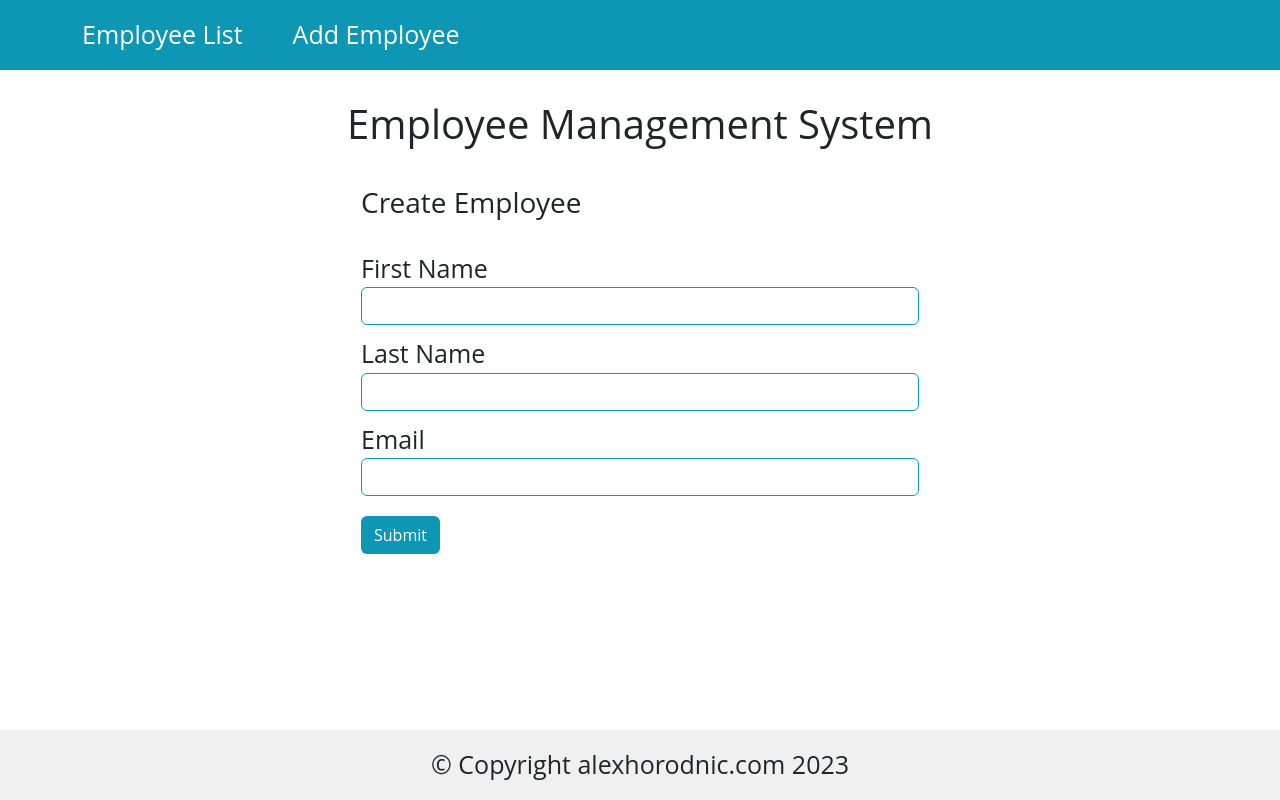
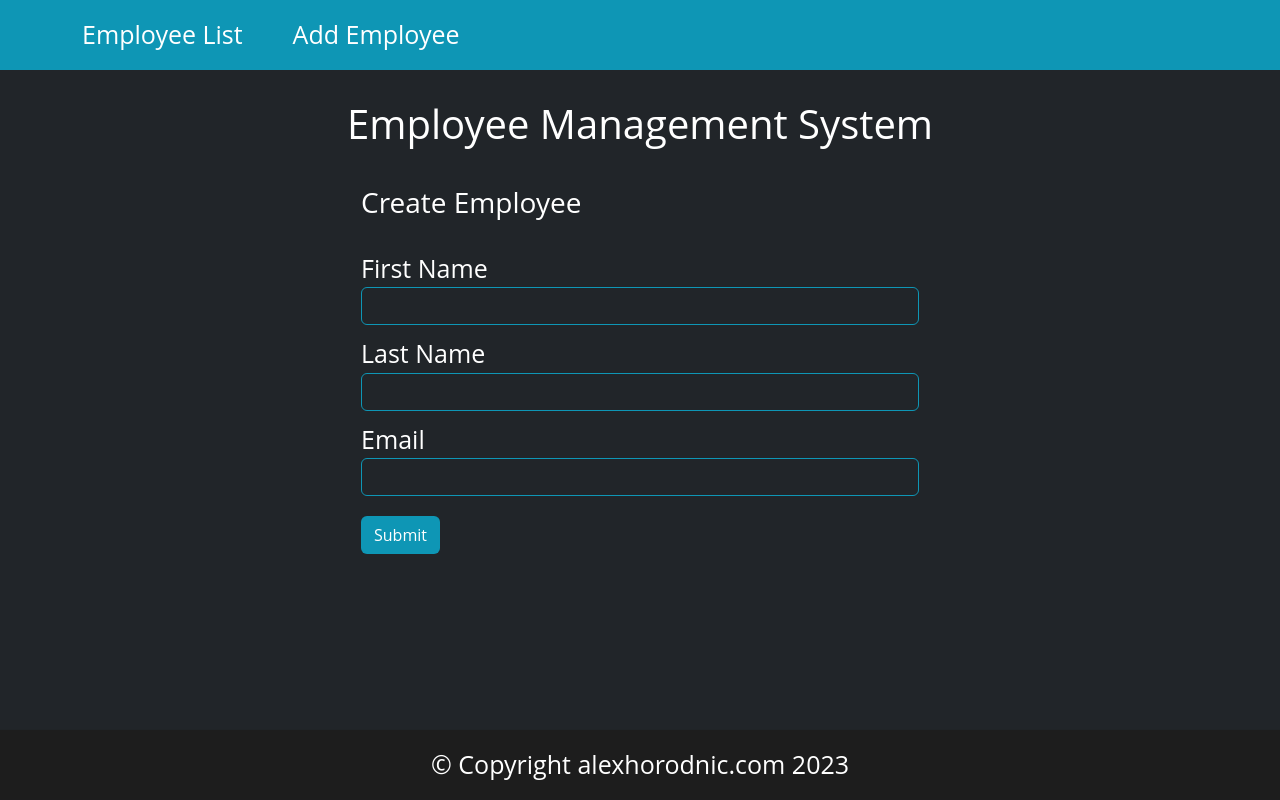
Before and after one commit to AlexHorodnic/employee-management-fullstack-app, an Angular app in the folder employee-management-frontend/: page /create-employee in a window 1280 px wide. Built offline with nearby package versions, Linux system fonts and the light colour scheme.

Commit message:
install bootstrap icons, modify design of components.

```diff
--- a/employee-management-frontend/package.json
+++ b/employee-management-frontend/package.json
@@ -21,6 +21,7 @@
     "@angular/platform-browser-dynamic": "^17.0.0",
     "@angular/router": "^17.0.0",
     "bootstrap": "^5.3.2",
+    "bootstrap-icons": "^1.11.1",
     "rxjs": "~7.8.0",
     "tslib": "^2.3.0",
     "zone.js": "~0.14.2"
--- a/employee-management-frontend/src/app/app.component.scss
+++ b/employee-management-frontend/src/app/app.component.scss
@@ -8,7 +8,7 @@ a{
 }
 
 .footer {
-  background-color: #f0f0f0;
+  background-color: #1d1d1d;
   padding: 30px;
   margin-top: auto;
   top: 100%;
--- a/employee-management-frontend/src/app/create-employee/create-employee.component.scss
+++ b/employee-management-frontend/src/app/create-employee/create-employee.component.scss
@@ -10,7 +10,14 @@
 form{
   margin-top: 30px;
 }
-input{
+input,
+input:hover,
+input:focus,
+input:active,
+input:-webkit-autofill,
+input:-webkit-autofill:focus {
+  transition: background-color 0s 600000s, color 0s 600000s;
   border: 1px solid #0e96b5;
-
+  background-color: #212529 !important;
+  color: white;
 }
--- a/employee-management-frontend/src/app/employee-details/employee-details.component.scss
+++ b/employee-management-frontend/src/app/employee-details/employee-details.component.scss
@@ -1,3 +1,9 @@
 .employee-details{
   margin: 50px 0;
 }
+.list-group-item {
+  background-color: #212529;
+  color: white;
+  border: none;
+  border-bottom: 1px solid #0E96B5;
+}
--- a/employee-management-frontend/src/app/employee-list/employee-list.component.html
+++ b/employee-management-frontend/src/app/employee-list/employee-list.component.html
@@ -1,5 +1,5 @@
 <h3>Employee List</h3>
-<table class="table table-striped" >
+<table class="table table-dark" >
   <thead>
     <tr>
       <th>First Name</th>
@@ -16,7 +16,8 @@
       <td>
         <button (click)="updateEmployee(employee.id)" class="btn btn-update">Update</button>
         <button (click)="employeeDetails(employee.id)" class="btn btn-view">View</button>
-        <button (click)="deleteEmployee(employee.id)" class="btn btn-danger">Delete</button>
+        <button (click)="deleteEmployee(employee.id)" class="btn btn-danger"><i class="bi bi-trash"></i></button>
+
       </td>
     </tr>
   </tbody>
--- a/employee-management-frontend/src/app/employee-list/employee-list.component.scss
+++ b/employee-management-frontend/src/app/employee-list/employee-list.component.scss
@@ -1,6 +1,7 @@
 table{
   margin-top: 30px;
   margin-bottom: 110px;
+  border-bottom: 1px solid #0E96B5;
 }
 .btn-update{
   background-color: #0e96b5;
--- a/employee-management-frontend/src/app/update-employee/update-employee.component.scss
+++ b/employee-management-frontend/src/app/update-employee/update-employee.component.scss
@@ -10,7 +10,14 @@
 form{
   margin-top: 30px;
 }
-input{
+input,
+input:hover,
+input:focus,
+input:active,
+input:-webkit-autofill,
+input:-webkit-autofill:focus {
+  transition: background-color 0s 600000s, color 0s 600000s;
   border: 1px solid #0e96b5;
-
+  background-color: #212529 !important;
+  color: white;
 }
--- a/employee-management-frontend/src/styles.scss
+++ b/employee-management-frontend/src/styles.scss
@@ -1,4 +1,5 @@
 @import "bootstrap/dist/css/bootstrap.css";
+@import "bootstrap-icons/font/bootstrap-icons.css";
 a {
   text-decoration: none;
   color: white;
@@ -25,4 +26,6 @@ nav {
 }
 html, body {
   height: 100%;
+  background-color: #212529;
+  color: #ffffff;
 }
```
Also changed, not shown: 1 other file (tests, documents, lock files or other folders).
